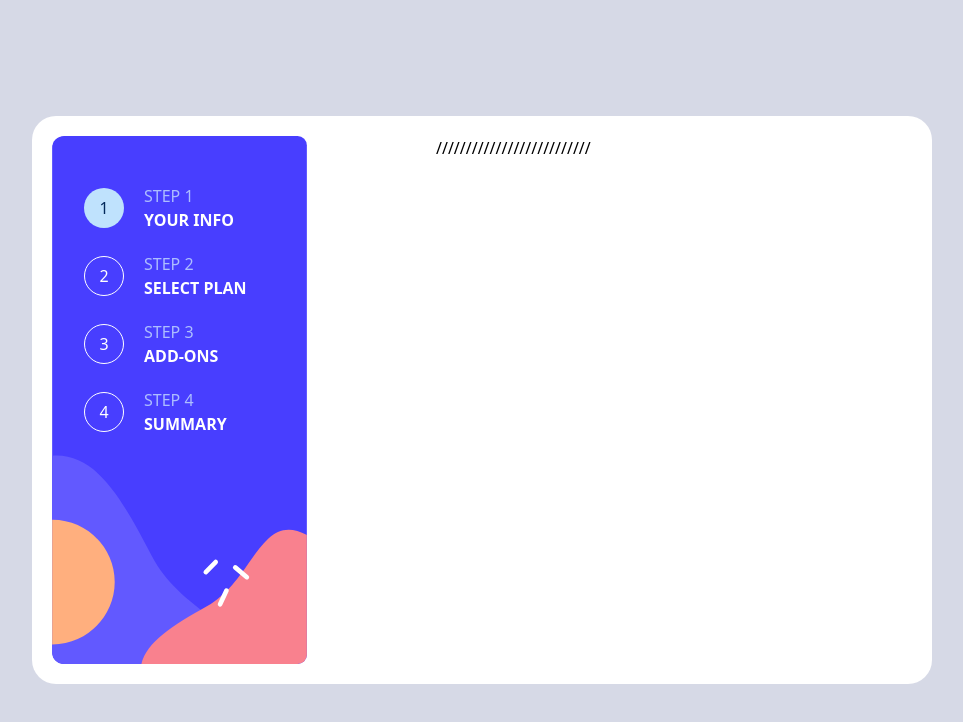
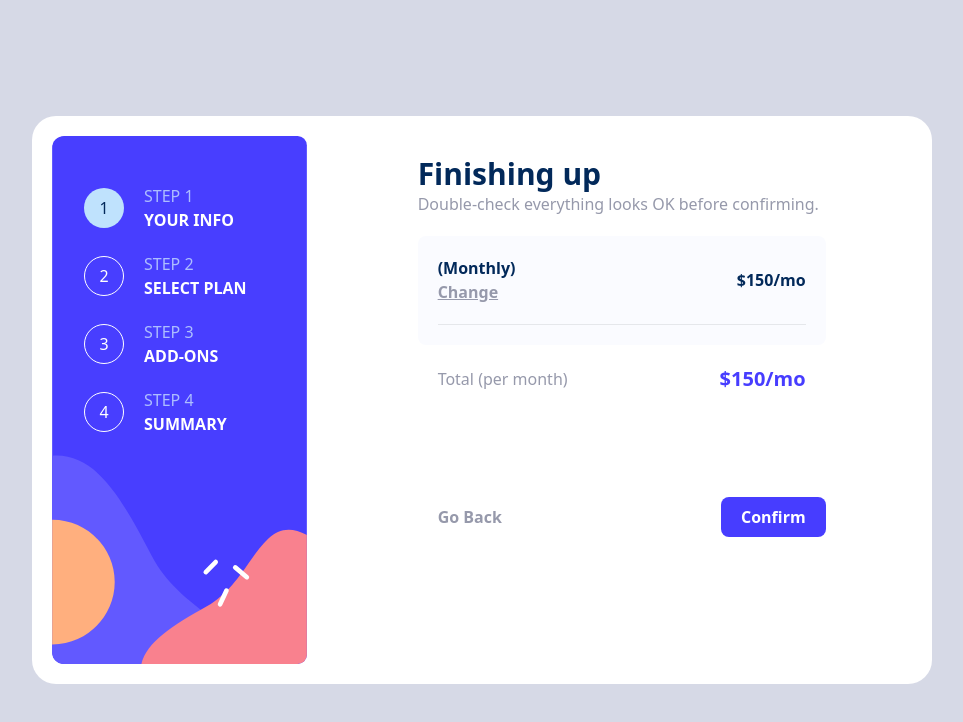
Before and after one commit to zouhairkahtal/multi-step-form, a React (Vite) app: page /summary in a window 1280 px wide. Shown: the top 722 px of the page, without its empty margins (158-1121 px from the left). Built offline with nearby package versions, Linux system fonts and the light colour scheme.

Commit message:
add step 4

```diff
--- a/src/App.tsx
+++ b/src/App.tsx
@@ -4,6 +4,7 @@ import YourInfo from "./views/YourInfo";
 import SelectPlan from "./views/SelectPlan";
 import AddOns from "./views/AddOns";
 import Summary from "./views/Summary";
+import FinishingUp from "./views/finishing-up";
 
 
 function App() {
@@ -14,6 +15,10 @@ const router = createBrowserRouter([
 
       element: <Layout />,
        children: [
+         {
+          index: true,
+          element: <YourInfo/>,
+        },
         {
           path: "your-info",
           element: <YourInfo/>,
@@ -29,6 +34,10 @@ const router = createBrowserRouter([
         {
           path: "summary",
           element: <Summary/>,
+        },
+        {
+          path: "finishing-up",
+          element: <FinishingUp/>,
         },
       ],
     }
--- a/src/views/AddOns.tsx
+++ b/src/views/AddOns.tsx
@@ -1,5 +1,5 @@
 import { useForm } from "react-hook-form";
-import { useNavigate } from "react-router-dom";
+import { useLocation, useNavigate } from "react-router-dom";
 import { z } from "zod";
 import { zodResolver } from "@hookform/resolvers/zod";
 
@@ -26,10 +26,24 @@ function AddOns() {
     },
   });
 
+  const location = useLocation();
+  const { isYearly, DateStep2 } = location.state || {};
   const onSubmit = (data: FormData) => {
-    console.log("Form data:", data);
-    navigate("/summary");
+    console.log("Form data:", DateStep2);
+    navigate("/summary",{
+    state: {
+      isYearly,
+     DateStep2,
+      ...data
+    },
+  });
   };
+  console.log("Received isYearly:", isYearly);
+
+
+const onlinePrice = !isYearly ? "$1/mo" : "$10/yo";
+const storagePrice = !isYearly ? "$2/mo" : "$20/yo";
+const profilePrice = !isYearly ? "$2/mo" : "$20/yo";
 
   return (
     <div className="w-full h-full ml-5 flex justify-center">
@@ -45,37 +59,37 @@ function AddOns() {
           </div>
           <div className="w-full h-[85%]">
             <div className="gap-3 mb-8 space-y-4">
-              <label htmlFor="onlineServce" className="flex justify-between items-start p-4 border rounded-lg">
-                <div className="flex items-start space-x-3">
+              <label htmlFor="onlineServce" className="flex justify-between items-center p-4 border rounded-lg">
+                <div className="flex space-x-3">
                   <input type="checkbox" id="onlineServce" {...register("onlineServce")} />
                   <div>
                     <span className="font-medium">Online service</span>
                     <p className="text-sm text-gray-500">Access to multiplayer games</p>
                   </div>
                 </div>
-                <span className="text-blue-600 font-semibold">+$1/mo</span>
+                <span className="text-blue-600 font-semibold">{onlinePrice}</span>
               </label>
 
-              <label htmlFor="largerStorage" className="flex justify-between items-start p-4 border rounded-lg">
-                <div className="flex items-start space-x-3">
+              <label htmlFor="largerStorage" className="flex justify-between items-center p-4 border rounded-lg">
+                <div className="flex space-x-3">
                   <input type="checkbox" id="largerStorage" {...register("largerStorage")} />
                   <div>
                     <span className="font-medium">Larger storage</span>
                     <p className="text-sm text-gray-500">Extra 1TB of cloud save</p>
                   </div>
                 </div>
-                <span className="text-blue-600 font-semibold">+$2/mo</span>
+                <span className="text-blue-600 font-semibold">{storagePrice}</span>
               </label>
 
-              <label htmlFor="customizableProfile" className="flex justify-between items-start p-4 border rounded-lg">
-                <div className="flex items-start space-x-3">
+              <label htmlFor="customizableProfile" className="flex justify-between items-center p-4 border rounded-lg">
+                <div className="flex space-x-3">
                   <input type="checkbox" id="customizableProfile" {...register("customizableProfile")} />
                   <div>
                     <span className="font-medium">Customizable profile</span>
                     <p className="text-sm text-gray-500">Custom theme on your profile</p>
                   </div>
                 </div>
-                <span className="text-blue-600 font-semibold">+$2/mo</span>
+                <span className="text-blue-600 font-semibold">{profilePrice}</span>
               </label>
             </div>
 
--- a/src/views/SelectPlan.tsx
+++ b/src/views/SelectPlan.tsx
@@ -24,7 +24,13 @@ function SelectPlan() {
       billing: isYearly ? "yearly" : "monthly",
     });
     console.log(data)
-    navigate("/add-ons")
+
+    navigate("/add-ons",  {
+  state: {
+    isYearly: isYearly,
+    DateStep2:data,
+  },
+})
   };
   const navigate = useNavigate();
 
--- a/src/views/Summary.tsx
+++ b/src/views/Summary.tsx
@@ -1,10 +1,125 @@
-function Summary(){
+import { useLocation, useNavigate } from "react-router-dom";
 
-    return(
-        <>
-        <h1>//////////////////////////</h1>
-        </>
-    )
+function Summary() {
+  const location = useLocation();
+  const navigate = useNavigate();
+  const {
+    isYearly,
+    DateStep2,
+    onlineServce,
+    largerStorage,
+    customizableProfile,
+  } = location.state || {};
+
+  const basePrice =
+    DateStep2?.plan === "arcade"
+      ? 90
+      : DateStep2?.plan === "advanced"
+      ? 120
+      : 150;
+
+  const onlinePrice = onlineServce ? (isYearly ? 10 : 1) : 0;
+  const storagePrice = largerStorage ? (isYearly ? 20 : 2) : 0;
+  const profilePrice = customizableProfile ? (isYearly ? 20 : 2) : 0;
+
+  const total = basePrice + onlinePrice + storagePrice + profilePrice;
+
+  const format = isYearly ? "/yr" : "/mo";
+
+  return (
+    <div className="w-full h-full ml-5 flex justify-center">
+      <div className="p-5 rounded-lg w-full max-w-md">
+        <div className="mb-5">
+          <h1 className="text-3xl font-bold text-blue950">Finishing up</h1>
+          <p className="text-Grey500">
+            Double-check everything looks OK before confirming.
+          </p>
+        </div>
+
+        <div className="bg-Blue50 p-5 rounded-lg">
+          <div className="flex items-center justify-between border-b pb-5">
+            <div>
+              <h1 className="font-bold text-blue950 capitalize">
+                {DateStep2?.plan} ({isYearly ? "Yearly" : "Monthly"})
+              </h1>
+              <button
+                onClick={() => navigate("/select-plan")}
+                className="text-Grey500 underline font-semibold"
+              >
+                Change
+              </button>
+            </div>
+            <div>
+              <h1 className="font-bold text-blue950">
+                ${basePrice}
+                {format}
+              </h1>
+            </div>
+          </div>
+
+          {onlineServce && (
+            <div className="flex items-center justify-between my-3">
+              <p className="text-Grey500">Online service</p>
+              <p className="text-blue950">
+                +${onlinePrice}
+                {format}
+              </p>
+            </div>
+          )}
+
+          {largerStorage && (
+            <div className="flex items-center justify-between my-3">
+              <p className="text-Grey500">Larger storage</p>
+              <p className="text-blue950">
+                +${storagePrice}
+                {format}
+              </p>
+            </div>
+          )}
+
+          {customizableProfile && (
+            <div className="flex items-center justify-between my-3">
+              <p className="text-Grey500">Customizable profile</p>
+              <p className="text-blue950">
+                +${profilePrice}
+                {format}
+              </p>
+            </div>
+          )}
+        </div>
+
+        <div className="w-full flex items-center justify-between mt-5 px-5">
+          <h1 className="text-Grey500">
+            Total {isYearly ? "(per year)" : "(per month)"}
+          </h1>
+          <span className="text-xl font-bold text-purple600">
+            ${total}
+            {format}
+          </span>
+        </div>
+
+        <div className="w-full mt-16 flex justify-between">
+          <button
+            type="button"
+            className="cursor-pointer font-semibold hover:text-blue950 text-Grey500 px-5 py-2 mt-10 rounded-xl hover:bg-blue800 transition"
+            onClick={() => {
+              navigate("/your-info");
+            }}
+          >
+            Go Back
+          </button>
+          <button
+            onClick={() => {
+              navigate("/finishing-up");
+            }}
+            className="bg-purple600 font-semibold cursor-pointer text-white px-5 py-2 mt-10 rounded-lg hover:bg-blue800 transition"
+          >
+            Confirm
+          </button>
+        </div>
+      </div>
+    </div>
+  );
 }
 
-export default Summary
+export default Summary;
--- a/src/views/YourInfo.tsx
+++ b/src/views/YourInfo.tsx
@@ -13,9 +13,10 @@ type FormFields = z.infer<typeof formSchema>;
 
 function YourInfo() {
   const {
+
     register,
     handleSubmit,
-    formState: { errors },
+    formState: { errors,isValid},
   } = useForm<FormFields>({
     resolver: zodResolver(formSchema),
   });
@@ -91,6 +92,7 @@ function YourInfo() {
           <div className="w-full flex justify-end ">
             <button
               type="submit"
+              disabled={!isValid}
               className="bg-blue950 font-semibold cursor-pointer text-white px-5 py-2 mt-10 rounded-lg hover:bg-blue800 transition"
             >
               Next Step
--- /dev/null
+++ b/src/views/finishing-up.tsx
@@ -0,0 +1,14 @@
+
+function FinishingUp() {
+
+
+  return (
+    <>
+    <div>
+
+    </div>
+    </>
+  );
+}
+
+export default FinishingUp;
```
